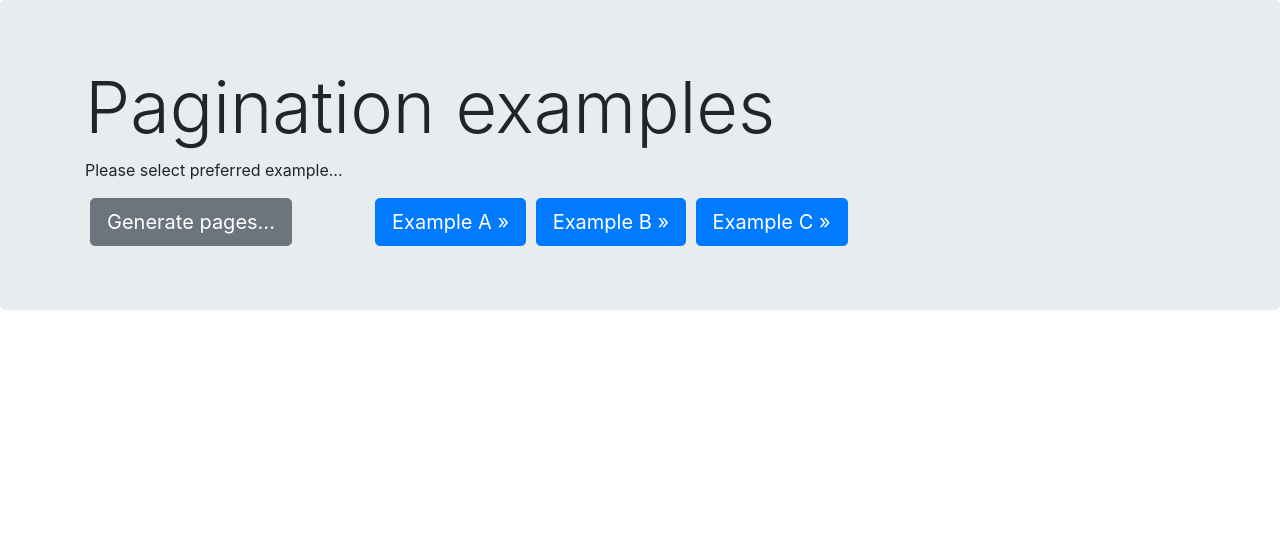
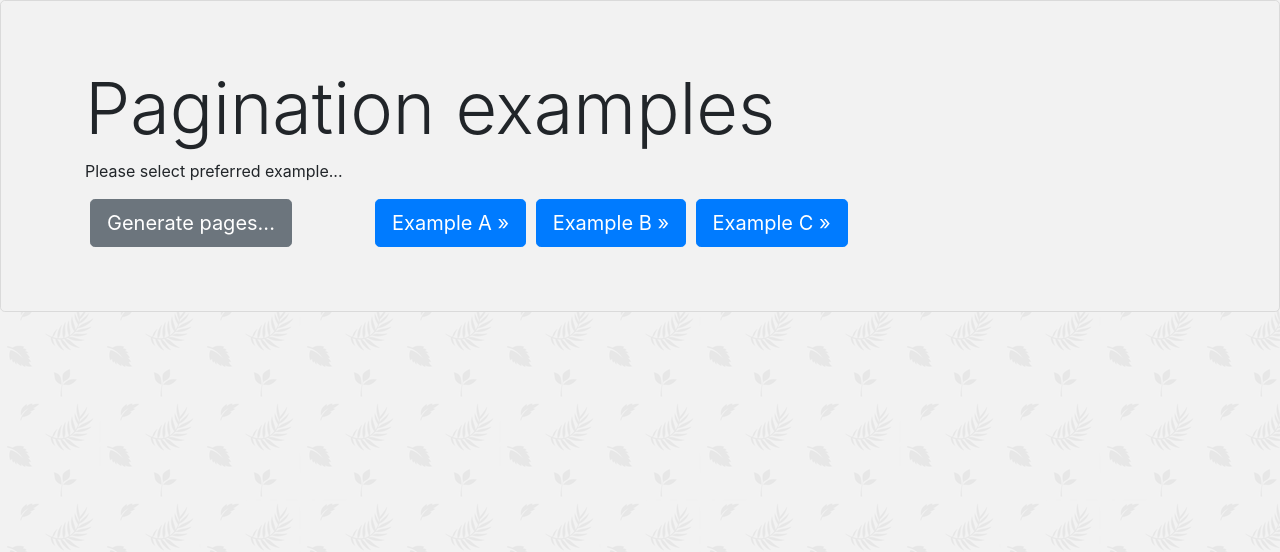
Before and after one commit to B0ySetsF1re/Pagination, a Node server app: page / in a window 1280 px wide. Shown: the top 552 px of the page. Run offline with Node 20, Linux system fonts and the light colour scheme; some libraries are stand-ins or nearby versions.

Commit message:
applied new texture patern backround and changed jumbotron background to match the pattern

```diff
--- a/public/css/styles.css
+++ b/public/css/styles.css
@@ -1,3 +1,18 @@
+body {
+  background-image: url('/img/bg.png');
+  /* for jpgs */
+  /*background-size: cover; /* Scales the image as large as possible without stretching the image.
+							If the proportions of the image differ from the element, it is cropped either vertically or horizontally so that no empty space remains. */
+	/*(background-repeat: no-repeat;*/
+}
+
+div.jumbotron {
+  border-style: solid;
+  border-color: #DADADA;
+  border-width: 1px;
+  background-color: #F2F2F2;
+}
+
 a.btn {
   margin-left: 0.25em;
 }
```
